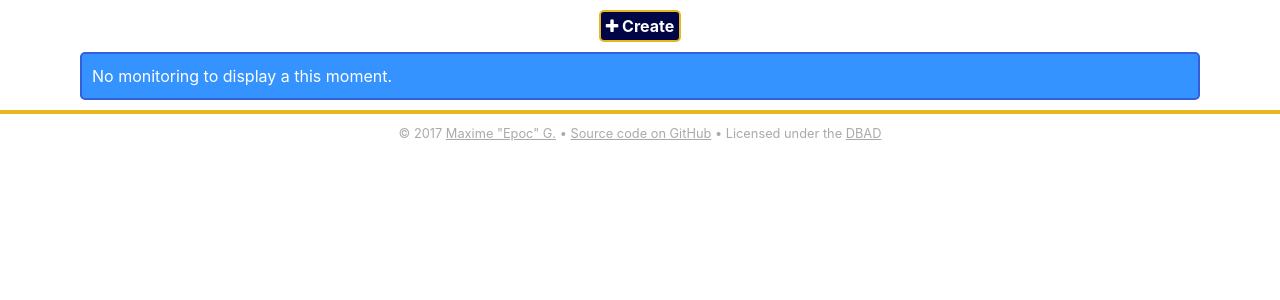
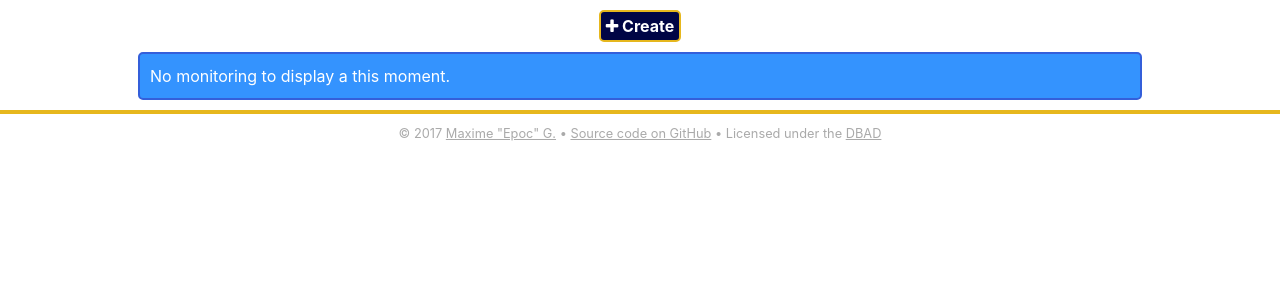
Before and after one commit to EpocDotFr/server-patrol, a Flask app: page /admin/monitorings in a window 1280 px wide. Shown: the part 168-468 px from the top of the page. Run offline with Flask 2, Linux system fonts and the light colour scheme; data that the repository does not hold is empty.

Commit message:
Useless thing

```diff
--- a/static/css/app.css
+++ b/static/css/app.css
@@ -16,6 +16,10 @@ textarea {
 
 .muted {
     color: #AAA;
+}
+
+.page {
+    max-width: 1024px;
 }
 
 /************************************************************************
--- a/templates/layout.html
+++ b/templates/layout.html
@@ -32,7 +32,7 @@
 
     {% block secondary_nav %} {% endblock %}
 
-    <div class="pas center mw1140p">
+    <div class="pas center page">
         {% with flash_messages = get_flashed_messages(with_categories=true) %}
           {% if flash_messages %}
             {% for category, message in flash_messages %}
```
